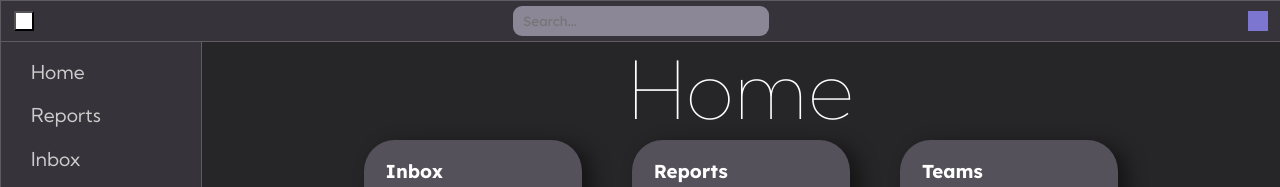
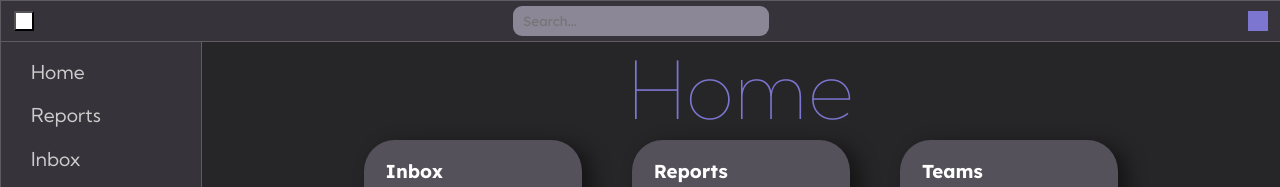
Before and after one commit to SaltyJace/BudgetingProject, a plain HTML site: page index.html in a window 1280 px wide. Shown: the top 187 px of the page. Drawn offline with Linux system fonts and the light colour scheme.

Commit message:
update delay test

```diff
--- a/style.css
+++ b/style.css
@@ -113,7 +113,7 @@ body{
     font-size: 5rem;
     font-weight: 100;
     font-family: "Kumbh Sans", sans-serif;
-    color: #fff;
+    color: #7c76d1;
     line-height: 70px;
 }
 .panel-grid{
```
